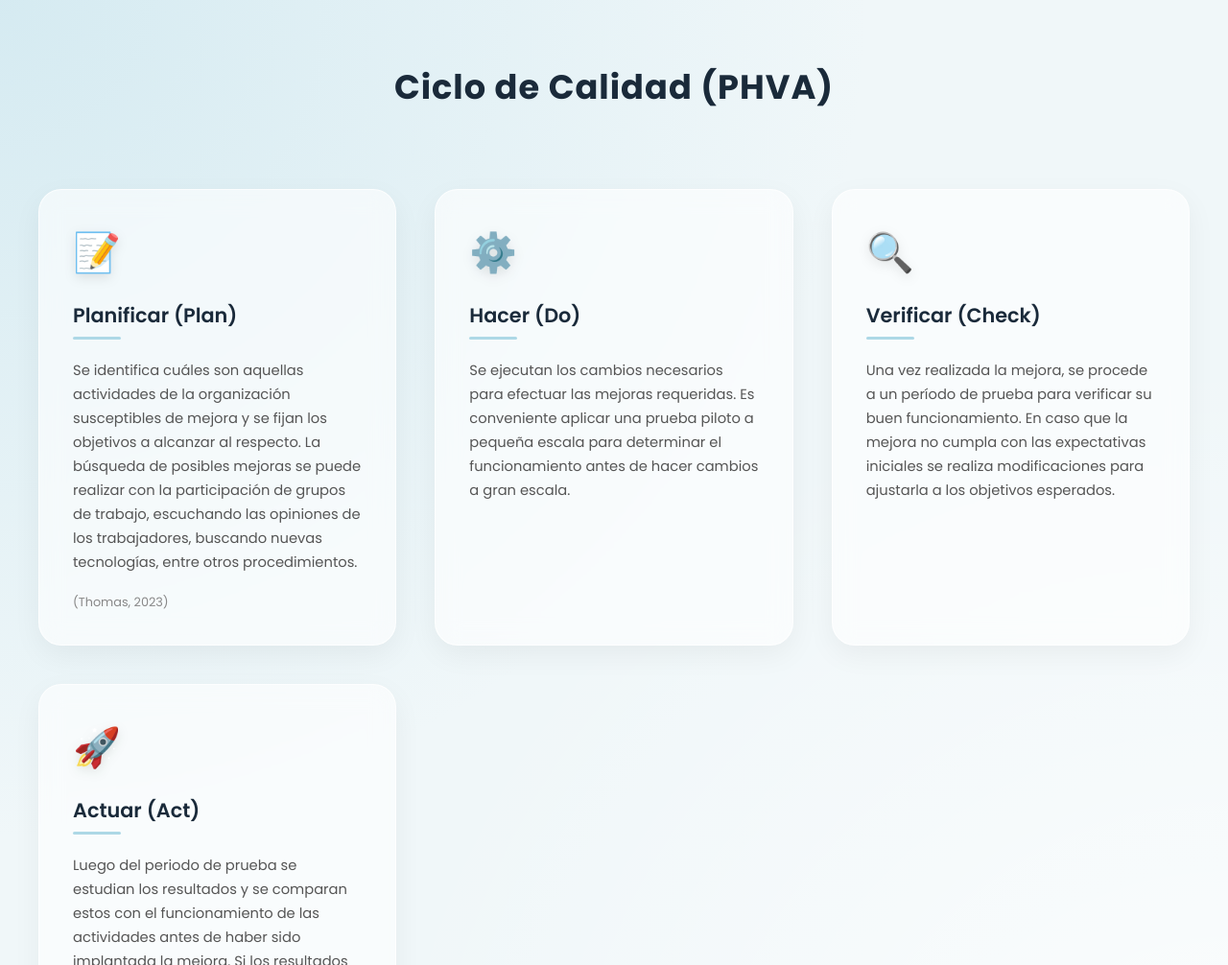
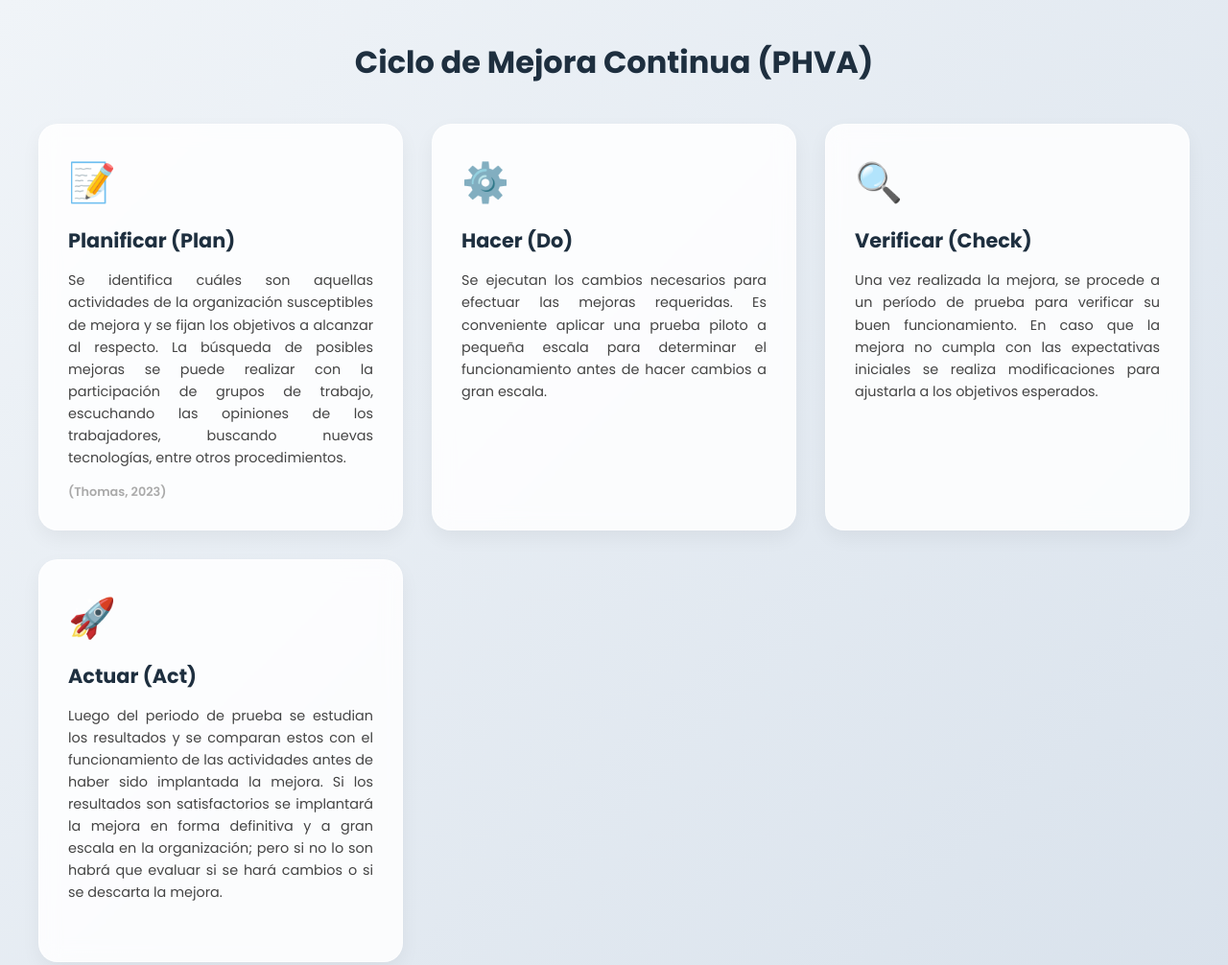
Before and after one commit to andres-caro01/U2_Auditoria_Calidad_Salud_I, a plain HTML site: page 4Etapas/index.html in a window 1280 px wide. Shown: the top 1006 px of the page at 96% size. Drawn offline with Linux system fonts and the light colour scheme.

Commit message:
Update index.html

```diff
--- a/4Etapas/index.html
+++ b/4Etapas/index.html
@@ -3,165 +3,196 @@
 <head>
     <meta charset="UTF-8">
     <meta name="viewport" content="width=device-width, initial-scale=1.0">
-    <title>Ciclo PHVA Interactivo - Espaciado</title>
+    <title>Ciclo PHVA - Ajuste de Texto</title>
     <link href="https://fonts.googleapis.com/css2?family=Poppins:wght@300;400;600;700&display=swap" rel="stylesheet">
     <style>
         :root {
-            --primary-bg: #f0f7f9;
-            --glass-bg: rgba(255, 255, 255, 0.6);
-            --accent-color: #1a2a3a;
-            --text-color: #444;
+            --primary-bg: #f4f9fb;
+            --glass-bg: rgba(255, 255, 255, 0.85);
+            --accent-color: #1e2f3f;
         }
 
         body {
             font-family: 'Poppins', sans-serif;
             background-color: var(--primary-bg);
-            /* Fondo con gradientes suaves para resaltar el vidrio */
-            background-image:
-                radial-gradient(at 0% 0%, rgba(173, 216, 230, 0.4) 0px, transparent 50%),
-                radial-gradient(at 100% 100%, rgba(255, 255, 255, 0.8) 0px, transparent 50%);
+            background-image: linear-gradient(135deg, #f0f4f8 0%, #d9e2ec 100%);
             margin: 0;
             display: flex;
             justify-content: center;
             align-items: center;
             min-height: 100vh;
-            color: var(--text-color);
-            padding: 40px 20px;
+            color: #333;
+            padding: 20px;
         }
 
         .container {
-            max-width: 1300px;
+            max-width: 1200px;
             width: 100%;
         }
 
         .header-title {
             text-align: center;
             font-weight: 700;
-            font-size: 2.2rem;
-            margin-bottom: 60px; /* Más espacio bajo el título */
             color: var(--accent-color);
-            letter-spacing: 1px;
+            margin-bottom: 40px;
         }
 
         .cycle-grid {
             display: grid;
-            /* Control estricto de separación: 40px de espacio entre tarjetas */
             grid-template-columns: repeat(auto-fit, minmax(280px, 1fr));
-            gap: 40px;
-            padding: 20px;
+            gap: 30px;
+        }
+
+        /* Contenedor que reserva el espacio en la cuadrícula */
+        .card-wrapper {
+            position: relative;
+            min-height: 420px; /* Altura mínima para alineación inicial */
         }
 
         .card {
             background: var(--glass-bg);
-            backdrop-filter: blur(12px);
-            -webkit-backdrop-filter: blur(12px);
-            border-radius: 24px;
-            border: 1px solid rgba(255, 255, 255, 0.7);
-            padding: 35px;
-            box-shadow: 0 10px 30px rgba(0, 0, 0, 0.05);
-            transition: transform 0.4s cubic-bezier(0.165, 0.84, 0.44, 1), box-shadow 0.4s ease;
+            backdrop-filter: blur(10px);
+            -webkit-backdrop-filter: blur(10px);
+            border-radius: 20px;
+            border: 1px solid rgba(255, 255, 255, 0.6);
+            padding: 30px;
+            box-shadow: 0 8px 20px rgba(0,0,0,0.05);
+            cursor: pointer;
+            box-sizing: border-box;
             display: flex;
             flex-direction: column;
-            position: relative;
+            transition: all 0.5s cubic-bezier(0.4, 0, 0.2, 1);
+
+            /* Clave para evitar desbordamiento */
+            height: 100%;
+            overflow: hidden;
         }
 
-        .card:hover {
-            transform: translateY(-10px);
-            box-shadow: 0 20px 40px rgba(0, 0, 0, 0.1);
-            background: rgba(255, 255, 255, 0.8);
+        .card:hover:not(.active) {
+            transform: translateY(-8px);
+            box-shadow: 0 15px 30px rgba(0,0,0,0.1);
         }
 
-        .card-icon {
-            font-size: 2.5rem;
-            margin-bottom: 20px;
-            filter: drop-shadow(0 4px 6px rgba(0,0,0,0.1));
+        /* ESTADO ACTIVO - ZOOM AL CENTRO */
+        .card.active {
+            position: fixed;
+            top: 50%;
+            left: 50%;
+            transform: translate(-50%, -50%) scale(1.05);
+            width: 90%;
+            max-width: 550px;
+            height: auto;
+            max-height: 90vh; /* Evita que la tarjeta sea más grande que la pantalla */
+            z-index: 1000;
+            background: #ffffff;
+            box-shadow: 0 50px 100px rgba(0,0,0,0.2);
+            cursor: default;
+            overflow-y: auto; /* Scroll interno si el texto es gigante en móviles */
         }
 
+        .card-icon { font-size: 2.5rem; margin-bottom: 15px; }
+
         .card h2 {
-            font-weight: 600;
+            font-weight: 700;
             font-size: 1.3rem;
-            margin: 0 0 20px 0;
+            margin: 0 0 15px 0;
             color: var(--accent-color);
-            position: relative;
-            padding-bottom: 10px;
-        }
-
-        /* Línea decorativa bajo el título */
-        .card h2::after {
-            content: '';
-            position: absolute;
-            bottom: 0;
-            left: 0;
-            width: 50px;
-            height: 3px;
-            background: #add8e6;
-            border-radius: 2px;
         }
 
         .card p {
-            font-size: 0.92rem;
-            line-height: 1.7;
+            font-size: 0.9rem;
+            line-height: 1.6;
             margin: 0;
-            text-align: left;
-            color: #555;
+            text-align: justify;
+            color: #444;
         }
 
         .source {
-            margin-top: auto; /* Empuja la cita al final */
-            padding-top: 20px;
-            font-weight: 500;
+            margin-top: 15px;
             font-size: 0.8rem;
-            color: #888;
+            font-weight: 600;
+            color: #aaa;
         }
 
-        /* Animaciones suaves al cargar */
-        @keyframes slideUp {
-            from { opacity: 0; transform: translateY(20px); }
-            to { opacity: 1; transform: translateY(0); }
+        .close-btn {
+            position: absolute;
+            top: 15px;
+            right: 20px;
+            font-size: 1.8rem;
+            display: none;
+            cursor: pointer;
+            color: #ccc;
         }
 
-        .card {
-            animation: slideUp 0.6s ease-out forwards;
-        }
+        .card.active .close-btn { display: block; }
+        .close-btn:hover { color: var(--accent-color); }
 
-        @media (max-width: 600px) {
-            .cycle-grid { gap: 30px; }
-            .header-title { font-size: 1.6rem; }
-        }
     </style>
 </head>
 <body>
 
 <div class="container">
-    <h1 class="header-title">Ciclo de Calidad (PHVA)</h1>
+    <h1 class="header-title">Ciclo de Mejora Continua (PHVA)</h1>
+    <div class="cycle-grid">
 
-    <div class="cycle-grid">
-        <div class="card" style="animation-delay: 0.1s;">
+        <div class="card-wrapper">
+            <div class="card" onclick="openCard(this)">
+                <span class="close-btn" onclick="closeCard(event, this.parentElement)">&times;</span>
                 <div class="card-icon">📝</div>
                 <h2>Planificar (Plan)</h2>
                 <p>Se identifica cuáles son aquellas actividades de la organización susceptibles de mejora y se fijan los objetivos a alcanzar al respecto. La búsqueda de posibles mejoras se puede realizar con la participación de grupos de trabajo, escuchando las opiniones de los trabajadores, buscando nuevas tecnologías, entre otros procedimientos.</p>
                 <div class="source">(Thomas, 2023)</div>
             </div>
+        </div>
 
-        <div class="card" style="animation-delay: 0.2s;">
+        <div class="card-wrapper">
+            <div class="card" onclick="openCard(this)">
+                <span class="close-btn" onclick="closeCard(event, this.parentElement)">&times;</span>
                 <div class="card-icon">⚙️</div>
                 <h2>Hacer (Do)</h2>
                 <p>Se ejecutan los cambios necesarios para efectuar las mejoras requeridas. Es conveniente aplicar una prueba piloto a pequeña escala para determinar el funcionamiento antes de hacer cambios a gran escala.</p>
             </div>
+        </div>
 
-        <div class="card" style="animation-delay: 0.3s;">
+        <div class="card-wrapper">
+            <div class="card" onclick="openCard(this)">
+                <span class="close-btn" onclick="closeCard(event, this.parentElement)">&times;</span>
                 <div class="card-icon">🔍</div>
                 <h2>Verificar (Check)</h2>
                 <p>Una vez realizada la mejora, se procede a un período de prueba para verificar su buen funcionamiento. En caso que la mejora no cumpla con las expectativas iniciales se realiza modificaciones para ajustarla a los objetivos esperados.</p>
             </div>
+        </div>
 
-        <div class="card" style="animation-delay: 0.4s;">
+        <div class="card-wrapper">
+            <div class="card" onclick="openCard(this)">
+                <span class="close-btn" onclick="closeCard(event, this.parentElement)">&times;</span>
                 <div class="card-icon">🚀</div>
                 <h2>Actuar (Act)</h2>
                 <p>Luego del periodo de prueba se estudian los resultados y se comparan estos con el funcionamiento de las actividades antes de haber sido implantada la mejora. Si los resultados son satisfactorios se implantará la mejora en forma definitiva y a gran escala en la organización; pero si no lo son habrá que evaluar si se hará cambios o si se descarta la mejora.</p>
             </div>
         </div>
+
     </div>
+</div>
+
+<script>
+    function openCard(card) {
+        if (card.classList.contains('active')) return;
+        document.querySelectorAll('.card').forEach(c => c.classList.remove('active'));
+        card.classList.add('active');
+    }
+
+    function closeCard(event, card) {
+        event.stopPropagation();
+        card.classList.remove('active');
+    }
+
+    document.addEventListener('keydown', (e) => {
+        if (e.key === 'Escape') {
+            document.querySelectorAll('.card').forEach(c => c.classList.remove('active'));
+        }
+    });
+</script>
 
 </body>
 </html>
```
Lines whose indentation alone changed are shown as unchanged.
